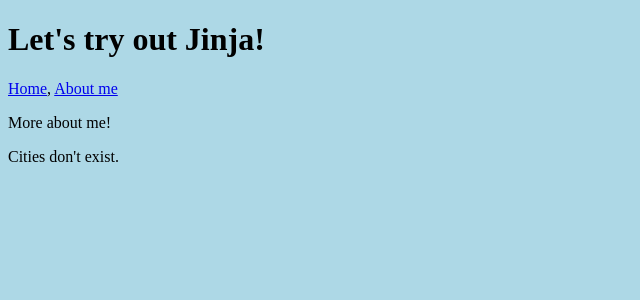
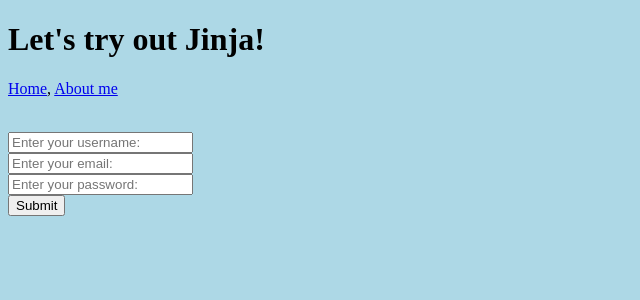
Before and after one commit to Raks1995/Jinja, a Flask app: page /about-me in a window 1280 px wide. Shown: the top 300 px of the page, without its empty margins (0-640 px from the left). Run offline with Flask 2, Linux system fonts and the light colour scheme.

Commit message:
riješena vježba-alternative

```diff
--- a/main.py
+++ b/main.py
@@ -1,4 +1,4 @@
-from flask import Flask, render_template
+from flask import Flask, render_template, request, make_response
 import datetime
 
 app = Flask(__name__)
@@ -11,12 +11,28 @@
     ucenici = ["Ivan", "Josip", "Marko", "Ante"]
     cities = ["Zagreb", "Madrid", "Vienna", "Beograd"]
     prosjeci = ["4.0", "3.4", "4.3", "2.2"]
-    return render_template("index.html", some_text=some_text, time=time, cities=cities, ucenici=ucenici, prosjeci=prosjeci)
+    return render_template("index.html", some_text=some_text, time=time, cities=cities, ucenici=ucenici,
+                           prosjeci=prosjeci)
 
 
-@app.route("/about-me")
+@app.route("/about-me", methods=["GET", "POST"])
 def about():
-    return render_template("about-me.html")
+    if request.method == "GET":
+        user_name = request.cookies.get("user_name")
+        return render_template("about-me.html", name=user_name)
+    elif request.method == "POST":
+        contact_name = request.form.get("contact-name")
+        contact_email = request.form.get("contact-email")
+        contact_password = request.form.get("contact-password")
+
+        print(contact_name)
+        print(contact_email)
+        print(contact_password)
+
+        response = make_response(render_template("success.html"))
+        response.set_cookie("user_name", contact_name)
+
+        return response
 
 
 if __name__ == '__main__':
--- a/templates/about-me.html
+++ b/templates/about-me.html
@@ -1,8 +1,21 @@
 {% extends "base.html" %}
 
-{% block content %}
-<p>More about me!</p>
-{% endblock content %}
 {% block title %}
 <title>Ivan</title>
 {% endblock title %}
+
+{% block content %}
+{% if name %}
+<p>Hello {{name}}!</p>
+{% endif %}
+<br>
+<form method="post" action="/about-me">
+    <input type="text" name="contact-name" placeholder="Enter your username:">
+    <br>
+    <input type="email" name="contact-email" placeholder="Enter your email:">
+    <br>
+    <input type="password" name="contact-password" placeholder="Enter your password:">
+    <br>
+    <button type="submit">Submit</button>
+</form>
+{% endblock content %}
--- a/templates/base.html
+++ b/templates/base.html
@@ -15,14 +15,6 @@
         </p>
         {% block content %}
         {% endblock content %}
-        {% for city in cities %}
-            <p>{{city}}</p>
-        {% endfor %}
-        {% if cities %}
-            <p>Cities exist.</p>
-        {% else %}
-            <p>Cities don't exist.</p>
-        {% endif %}
         <table>
             <tr>
                 {% for ucenik in ucenici %}
```
Also changed, not shown: templates/index.html (+6 -15 lines), templates/success.html (added, +8 -0 lines).
